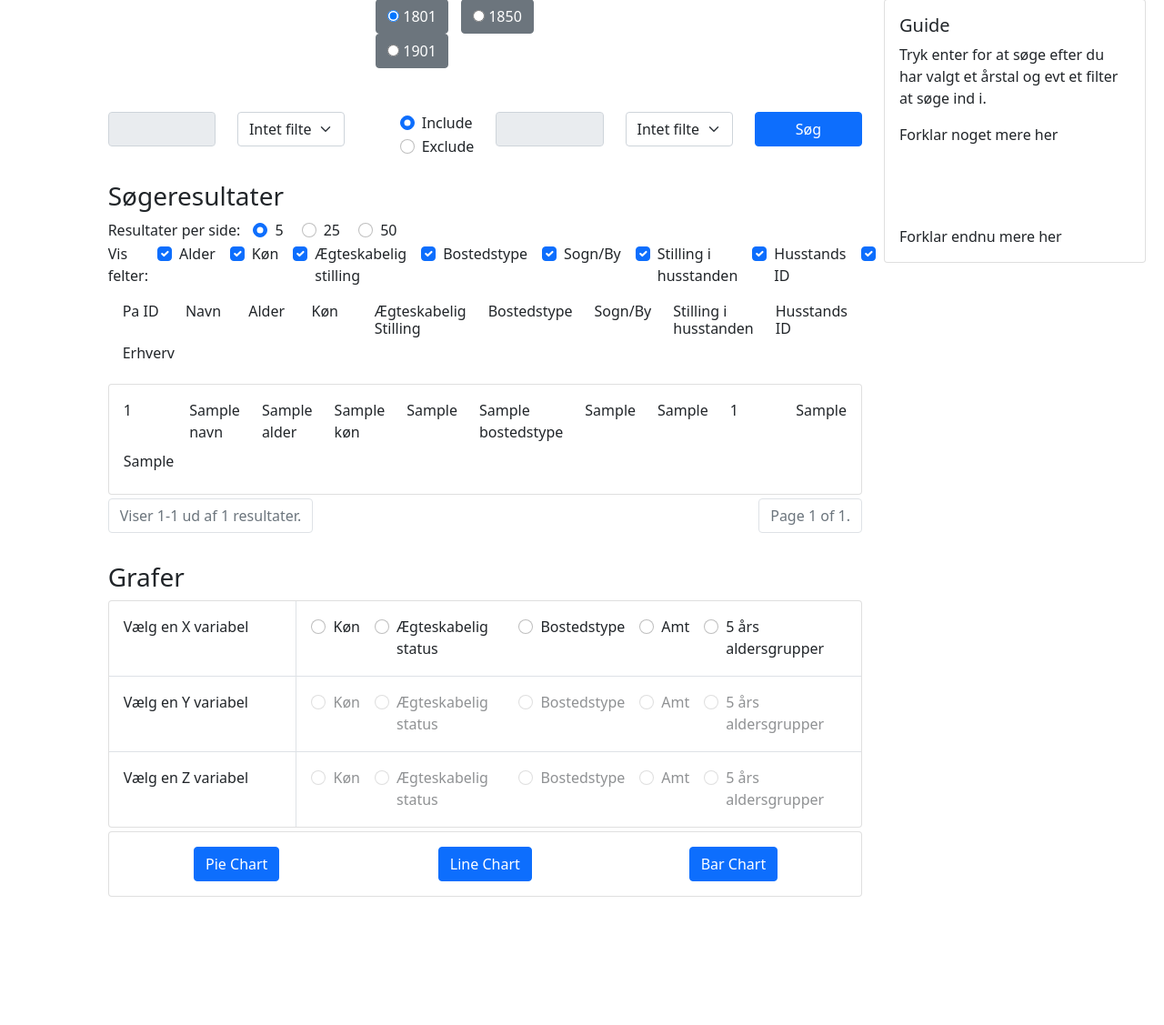
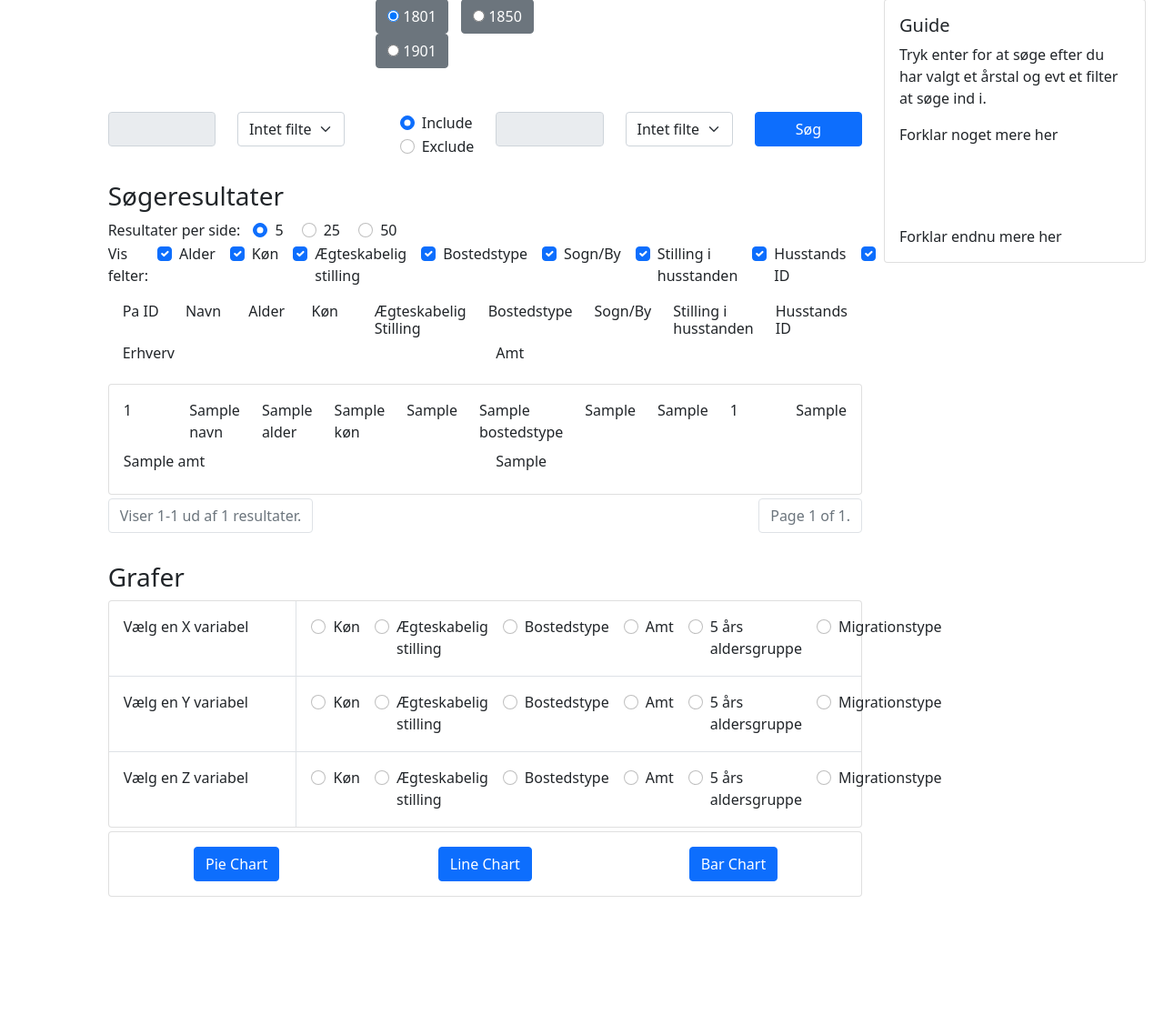
Before and after one commit to DatalogiForAlle/historie, a Django app: template templates/search/search.html in a window 1280 px wide. Shown: the part 73-1200 px from the top of the page at 91% size. Run offline with Django 4.2, Linux system fonts and the light colour scheme; the template is opened without the code that fills it: most values are stand-ins (such as "Sample title", 1, 10 or a date in 2020); parts of the project's set-up code (start-up, migrations or seed data) failed here and were passed over; some libraries are stand-ins or nearby versions.

Commit message:
cleaning up chart interface javacsript

```diff
--- a/data/utils.py
+++ b/data/utils.py
@@ -17,8 +17,8 @@ field_dict = {
     "location": "bostedstype",
     "job_original": "erhverv_original",
     "household_function_std": "stilling_i_husstanden_standardiseret",
+    "migration": "migrant_type",
     # "fødesogn_by_standardiseret",
-    # "migrant": "migrant_type",
 }
 
 
--- /dev/null
+++ b/static/js/chartInterface.js
@@ -0,0 +1,242 @@
+function displayChartVariableChoices(variableName, choices) {
+    // const titleText = `Vælg en ${variableName.toUpperCase()}-variabel.`
+    const gpId = `choose-${variableName}-variable`
+    console.log({gpId: gpId})
+    const grandParent = document.getElementById(gpId)
+    const parent = document.createElement("div")
+    parent.style="display:flex"
+    for (const [choice, title] of Object.entries(choices)) {
+        parent.insertAdjacentHTML("beforeend", `
+        <div class="form-check form-check-inline">
+            <input class="form-check-input" type="radio" name="${variableName}" id="${choice}-${variableName}" value="${choice}">
+            <label class="form-check-label" for="${choice}-${variableName}">${title}</label>
+        </div>
+        `)
+    }
+    grandParent.replaceChildren(parent)
+}
+
+function displayAllChartVariableChoices() {
+    const choices = setChoices()
+    const variables = ["x", "y", "z"]
+    for (const variableName of variables) {
+        displayChartVariableChoices(variableName, choices)
+    }
+}
+
+function setChoices() {
+    const choices = {gender: "Køn", status: "Ægteskabelig stilling", location: "Bostedstype", county: "Amt", five: "5 års aldersgruppe", migration: "Migrationstype"}
+    return choices
+}
+
+function setAllowances(variableNames, choices) {
+    const allowances = {}
+    for (const variableName of variableNames) {
+        let varBooleans = {}
+        for (const [choice, title] of Object.entries(choices)) {
+            varBooleans[choice] = false
+        }
+        allowances[variableName] = varBooleans
+    }
+    return allowances
+}
+
+function updateAllowances(allowances, btn, val) {
+    Object.keys(allowances[btn]).forEach((item) => {
+        if(item != val) {
+            allowances[btn][item] = true
+        }
+        else allowances[btn][item] = false
+    })
+}
+
+
+function updateGraphInput() {
+    updateGraphDisplay()
+
+    // var xAllowances = JSON.parse(sessionStorage.getItem("xAllowances")) || {y: {gender: false, status: false, location: false, county: false, five: false}, z: {gender: false, status: false, location: false, county: false, five: false}}
+    // var yAllowances = JSON.parse(sessionStorage.getItem("yAllowances")) || {z:{gender: false, status: false, location: false, county: false, five: false}}
+
+    const choices = setChoices()
+    // if the allowance objects already exists, we get them, otherwise we create them and set them all to false
+    let xAllowances = JSON.parse(sessionStorage.getItem("xAllowances")) || setAllowances(["y", "z"], choices)
+    let yAllowances = JSON.parse(sessionStorage.getItem("yAllowances")) || setAllowances(["z"], choices)
+
+    // console.log({xEqual: JSON.stringify(xAllowances)===JSON.stringify(xAllowances2)})
+
+
+  //   console.log({xAllows: xAllowances})
+    // when x changes, should affect both y and z
+    $('input[name=x]').on('change', (function() {
+
+        //saving the id of the x button that is checked to recall later
+        sessionStorage.setItem("xID", $(this).prop('id'))
+
+        // the value of the checked button determines what buttons in z and y should be disabled
+        var xVal = $(this).val()
+
+        // updating which y and z buttons should be disabled by choice of x
+        updateAllowances(xAllowances, "y", xVal)
+        updateAllowances(xAllowances, "z", xVal)
+
+
+        // updating button options for y (x's perspective)
+        $('input[name=y]').each(function(){
+
+            yBtn = $(this)
+            // making allowed y button available
+            if (xAllowances.y[yBtn.val()]) {
+                yBtn.prop('disabled', false)
+            }
+            // making disallowed y button disabled and removing potential checkmark
+            else {
+                yBtn.prop('disabled', true)
+            if (yBtn.is(':checked')) {
+                yBtn.prop('checked', false)
+                sessionStorage.removeItem('yID')
+                //update y's z allowances: if y no longer checked, no z buttons are allowed
+                Object.keys(xAllowances.z).forEach(item => {
+                yAllowances.z[item] = false
+                sessionStorage.removeItem('zID')
+            })}
+        }})
+
+        // updating button options for z (x's AND y's perspective)
+        $('input[name=z]').each(function(){
+            zBtn = $(this)
+            // if z-button allowed by both x and y, enable it
+            if (xAllowances.z[zBtn.val()] && yAllowances.z[zBtn.val()]) {
+                zBtn.prop('disabled', false)
+            }
+          // if z-button disallowed by either x or y, disable it and remove potential checkmark
+            else {
+                zBtn.prop('disabled', true)
+                if (zBtn.is(':checked')) {
+                    zBtn.prop('checked', false)
+                    sessionStorage.removeItem('zID')
+                }
+            }
+        })
+
+        //saving the current graph button states
+        sessionStorage.setItem("xAllowances", JSON.stringify(xAllowances))
+        sessionStorage.setItem("yAllowances", JSON.stringify(yAllowances))
+
+        // showing which graphs can be created
+        updateGraphDisplay()
+
+    })) //first on change func ends here
+
+      // when y changes, should only affect z
+    $('input[name=y]').on('change', (function() {
+
+        sessionStorage.setItem("yID", $(this).prop('id'))
+
+        var yVal = $(this).val()
+
+        updateAllowances(yAllowances, "z", yVal)
+
+
+      //   console.log(xAllowances)
+      //   console.log(yAllowances)
+        $('input[name=z]').each(function(){
+            zBtn = $(this)
+            if (xAllowances.z[zBtn.val()] && yAllowances.z[zBtn.val()]) {
+                // console.log("both x and y allow z btn")
+                zBtn.prop('disabled', false)
+            }
+            else {
+                zBtn.prop('disabled', true)
+                if (zBtn.is(':checked')) {
+                    zBtn.prop('checked', false)
+                    sessionStorage.removeItem('zID')
+                }
+            }
+        })
+
+        //saving the updated state of yAllowances
+        sessionStorage.setItem("yAllowances", JSON.stringify(yAllowances))
+
+        // showing which graphs can be created
+        updateGraphDisplay()
+    }))
+
+      // when z changes, should not affect any variable button options
+    $('input[name=z]').on('change', (function() {
+        sessionStorage.setItem("zID", $(this).prop('id'))
+
+        // showing which graphs can be created
+        updateGraphDisplay()
+    }))
+}
+
+  // to recal which graph buttons were selected
+function recallGraphInput() {
+    xID = sessionStorage.getItem("xID")
+    yID = sessionStorage.getItem("yID")
+    zID = sessionStorage.getItem("zID")
+
+    if (xID != null) {
+      document.getElementById(xID).checked=true;
+    }
+    if (yID != null) {
+      document.getElementById(yID).checked=true;
+    }
+    if (zID != null) {
+      document.getElementById(zID).checked=true;
+    }
+}
+
+// to recall which y and z buttons were disabled
+function recallDisabledGraphButtons() {
+    const yBtns = document.querySelectorAll('input[name=y]')
+    const zBtns = document.querySelectorAll('input[name=z]')
+  //   console.log({yBtnsChecked: document.querySelectorAll('input[name=z]:checked').length})
+    const xAllowances = JSON.parse(sessionStorage.getItem("xAllowances"))
+    const yAllowances = JSON.parse(sessionStorage.getItem("yAllowances"))
+  //   console.log("xallow is: ", xAllowances)
+
+
+    if (xAllowances != null) {
+        yBtns.forEach((btn) => {
+            if (!xAllowances['y'][btn.value]) {
+                btn.disabled = true
+                btn.checked = false
+            }
+            else {
+                btn.disabled = false
+            }
+        })
+    }
+
+    if (xAllowances != null && yAllowances != null) {
+        zBtns.forEach((btn) => {
+            if (yAllowances.z[btn.value] && xAllowances.z[btn.value]) {
+                btn.disabled = false
+            }
+            else {
+                btn.disabled = true
+                btn.checked = false
+            }
+        })
+    }
+    updateGraphDisplay()
+}
+
+function updateGraphDisplay() {
+    var isX = $('input[name=x]:checked').length > 0
+    var isY = $('input[name=y]:checked').length > 0
+    var isZ = $('input[name=z]:checked').length > 0
+    // console.log({isY: isY})
+    // console.log({isX: isX})
+
+    if (isX) {
+        $('#line-btn').show()
+        $('#bar-btn').show()
+        if (!isY) {
+            $('#pie-btn').show()
+        } else {
+            $('#pie-btn').hide()
+        }
+    }
+}
--- a/static/js/search.js
+++ b/static/js/search.js
@@ -236,7 +236,7 @@ function displayFieldCheckBoxes(year){
 }
 
 function setFieldsToDisplay(year) {
-    let fieldsToDisplay = { age: "Alder", gender: "Køn", status: "Ægteskabelig stilling", location: "Bostedstype", parish: "Sogn/By", "household-function-std": "Stilling i husstanden", "household-id": "Husstands ID", "job-original": "Erhverv"}
+    let fieldsToDisplay = { age: "Alder", gender: "Køn", status: "Ægteskabelig stilling", location: "Bostedstype", parish: "Sogn/By", "household-function-std": "Stilling i husstanden", "household-id": "Husstands ID", "job-original": "Erhverv", county: "Amt"}
     if (year !== "1801") {
         fieldsToDisplay.migration = "Migranttype"
     }
@@ -401,199 +401,3 @@ function getToolTipList() {
     return new bootstrap.Tooltip(tooltipTriggerEl)
   })
 }
-
-function updateAllowances(allowances, btn, val) {
-  Object.keys(allowances[btn]).forEach((item) => {
-    if(item != val) {
-      allowances[btn][item] = true
-    }
-    else allowances[btn][item] = false
-   })
-}
-
-
-function updateGraphInput() {
-  updateGraphDisplay()
-
-  // if the allowance objects already exists, we get them, otherwise we create them and set them all to false
-  var xAllowances = JSON.parse(sessionStorage.getItem("xAllowances")) || {y: {gender: false, status: false, location: false, county: false, five: false}, z: {gender: false, status: false, location: false, county: false, five: false}}
-  var yAllowances = JSON.parse(sessionStorage.getItem("yAllowances")) || {z:{gender: false, status: false, location: false, county: false, five: false}}
-
-//   console.log({xAllows: xAllowances})
-  // when x changes, should affect both y and z
-  $('input[name=x]').on('change', (function() {
-
-    //saving the id of the x button that is checked to recall later
-    sessionStorage.setItem("xID", $(this).prop('id'))
-
-    // the value of the checked button determines what buttons in z and y should be disabled
-    var xVal = $(this).val()
-
-    // updating which y and z buttons should be disabled by choice of x
-    updateAllowances(xAllowances, "y", xVal)
-    updateAllowances(xAllowances, "z", xVal)
-
-
-    // updating button options for y (x's perspective)
-    $('input[name=y]').each(function(){
-
-      yBtn = $(this)
-      // making allowed y button available
-      if (xAllowances.y[yBtn.val()]) {
-        yBtn.prop('disabled', false)
-      }
-      // making disallowed y button disabled and removing potential checkmark
-      else {
-        yBtn.prop('disabled', true)
-        if (yBtn.is(':checked')) {
-          yBtn.prop('checked', false)
-          sessionStorage.removeItem('yID')
-          //update y's z allowances: if y no longer checked, no z buttons are allowed
-          Object.keys(xAllowances.z).forEach(item => {
-            yAllowances.z[item] = false
-          sessionStorage.removeItem('zID')
-        })}
-      }})
-
-      // updating button options for z (x's AND y's perspective)
-      $('input[name=z]').each(function(){
-        zBtn = $(this)
-        // if z-button allowed by both x and y, enable it
-        if (xAllowances.z[zBtn.val()] && yAllowances.z[zBtn.val()]) {
-          zBtn.prop('disabled', false)
-        }
-        // if z-button disallowed by either x or y, disable it and remove potential checkmark
-        else {
-          zBtn.prop('disabled', true)
-          if (zBtn.is(':checked')) {
-            zBtn.prop('checked', false)
-            sessionStorage.removeItem('zID')
-          }
-
-        }
-      })
-
-      //saving the current graph button states
-      sessionStorage.setItem("xAllowances", JSON.stringify(xAllowances))
-      sessionStorage.setItem("yAllowances", JSON.stringify(yAllowances))
-
-      // showing which graphs can be created
-      updateGraphDisplay()
-
-    })) //first on change func ends here
-
-    // when y changes, should only affect z
-    $('input[name=y]').on('change', (function() {
-
-
-      sessionStorage.setItem("yID", $(this).prop('id'))
-
-      var yVal = $(this).val()
-
-      updateAllowances(yAllowances, "z", yVal)
-
-
-    //   console.log(xAllowances)
-    //   console.log(yAllowances)
-      $('input[name=z]').each(function(){
-        zBtn = $(this)
-      if (xAllowances.z[zBtn.val()] && yAllowances.z[zBtn.val()]) {
-        // console.log("both x and y allow z btn")
-        zBtn.prop('disabled', false)
-      }
-      else {
-        zBtn.prop('disabled', true)
-        if (zBtn.is(':checked')) {
-          zBtn.prop('checked', false)
-          sessionStorage.removeItem('zID')
-        }
-      }
-
-      })
-
-      //saving the updated state of yAllowances
-      sessionStorage.setItem("yAllowances", JSON.stringify(yAllowances))
-
-      // showing which graphs can be created
-      updateGraphDisplay()
-    }))
-
-    // when z changes, should not affect any variable button options
-    $('input[name=z]').on('change', (function() {
-      sessionStorage.setItem("zID", $(this).prop('id'))
-
-      // showing which graphs can be created
-      updateGraphDisplay()
-    }))
-  }
-
-// to recal which graph buttons were selected
-function recallGraphInput() {
-  xID = sessionStorage.getItem("xID")
-  yID = sessionStorage.getItem("yID")
-  zID = sessionStorage.getItem("zID")
-
-  if (xID != null) {
-    document.getElementById(xID).checked=true;
-  }
-  if (yID != null) {
-    document.getElementById(yID).checked=true;
-  }
-  if (zID != null) {
-    document.getElementById(zID).checked=true;
-  }}
-
-// to recall which y and z buttons were disabled
-function recallDisabledGraphButtons() {
-  const yBtns = document.querySelectorAll('input[name=y]')
-  const zBtns = document.querySelectorAll('input[name=z]')
-//   console.log({yBtnsChecked: document.querySelectorAll('input[name=z]:checked').length})
-  const xAllowances = JSON.parse(sessionStorage.getItem("xAllowances"))
-  const yAllowances = JSON.parse(sessionStorage.getItem("yAllowances"))
-//   console.log("xallow is: ", xAllowances)
-
-
-  if (xAllowances != null) {
-    yBtns.forEach((btn) => {
-      if (!xAllowances['y'][btn.value]) {
-        btn.disabled = true
-        btn.checked = false
-      }
-      else {
-        btn.disabled = false
-      }
-    })
-  }
-
-  if (xAllowances != null && yAllowances != null) {
-    zBtns.forEach((btn) => {
-      if (yAllowances.z[btn.value] && xAllowances.z[btn.value]) {
-        btn.disabled = false
-      }
-      else {
-        btn.disabled = true
-        btn.checked = false
-      }
-    })}
-
-
-  updateGraphDisplay()
-}
-
-function updateGraphDisplay() {
-    var isX = $('input[name=x]:checked').length > 0
-    var isY = $('input[name=y]:checked').length > 0
-    var isZ = $('input[name=z]:checked').length > 0
-    // console.log({isY: isY})
-    // console.log({isX: isX})
-
-    if (isX) {
-        $('#line-btn').show()
-        $('#bar-btn').show()
-        if (!isY) {
-            $('#pie-btn').show()
-        } else {
-        $('#pie-btn').hide()
-        }
-    }
-}
--- a/templates/search/chart_variables.html
+++ b/templates/search/chart_variables.html
@@ -10,21 +10,21 @@
             </div>
         </div>
         <div class="col-9">
-            <div class="card-body">
-                <div style="display:flex">
-                    <div class="form-check form-check-inline">
+            <div class="card-body" id="choose-x-variable">
+                <!-- <div style="display:flex"> -->
+                    <!-- <div class="form-check form-check-inline">
                         <input class="form-check-input" type="radio" name="x" id="gender-x" value="gender">
                         <label class="form-check-label" for="gender-x">Køn</label>
                     </div>
                     <div class="form-check form-check-inline">
                         <input class="form-check-input" type="radio" name="x" id="status-x" value="status">
                         <label class="form-check-label" for="status-x">Ægteskabelig status</label>
-                    </div>
+                    </div> -->
                     <!-- <div class="form-check form-check-inline">
                         <input class="form-check-input" type="radio" name="x" id="migrant-x" value="migrant">
                         <label class="form-check-label" for="migrant">Migranttype</label>
                     </div> -->
-                    <div class="form-check form-check-inline">
+                    <!-- <div class="form-check form-check-inline">
                         <input class="form-check-input" type="radio" name="x" id="location-x" value="location">
                         <label class="form-check-label" for="location-x">Bostedstype</label>
                     </div>
@@ -36,7 +36,7 @@
                         <input class="form-check-input" type="radio" name="x" id="five-x" value="five">
                         <label class="form-check-label" for="five-x">5 års aldersgrupper</label>
                     </div>
-                </div>
+                </div> -->
             </div>
         </div>
     </div>
@@ -48,8 +48,8 @@
             </div>
         </div>
         <div class="col-9">
-            <div class="card-body">
-                <div style="display:flex">
+            <div class="card-body" id="choose-y-variable">
+                <!-- <div style="display:flex">
                     <div class="form-check form-check-inline">
                         <input class="form-check-input" type="radio" name="y" id="gender-y" value="gender" disabled>
                         <label class="form-check-label" for="gender-y">Køn</label>
@@ -57,12 +57,12 @@
                     <div class="form-check form-check-inline">
                         <input class="form-check-input" type="radio" name="y" id="status-y" value="status" disabled>
                         <label class="form-check-label" for="status-y">Ægteskabelig status</label>
-                    </div>
+                    </div> -->
                     <!-- <div class="form-check form-check-inline">
                         <input class="form-check-input" type="radio" name="y" id="migrant-y" value="migrant" disabled>
                         <label class="form-check-label" for="migrant-y">Migranttype</label>
                     </div> -->
-                    <div class="form-check form-check-inline">
+                    <!-- <div class="form-check form-check-inline">
                         <input class="form-check-input" type="radio" name="y" id="location-y" value="location" disabled>
                         <label class="form-check-label" for="location-y">Bostedstype</label>
                     </div>
@@ -76,7 +76,7 @@
                         value="five" disabled>
                         <label class="form-check-label" for="five-y">5 års aldersgrupper</label>
                     </div>
-                </div>
+                </div> -->
             </div>
         </div>
     </div>
@@ -88,8 +88,8 @@
             </div>
         </div>
         <div class="col-9">
-            <div class="card-body">
-            <div style="display:flex">
+            <div class="card-body" id="choose-z-variable">
+            <!-- <div style="display:flex">
                 <div class="form-check form-check-inline">
                     <input class="form-check-input" type="radio" name="z" id="gender-z" value="gender" disabled>
                     <label class="form-check-label" for="gender-z">Køn</label>
@@ -97,12 +97,12 @@
                 <div class="form-check form-check-inline">
                     <input class="form-check-input" type="radio" name="z" id="status-z" value="status" disabled>
                     <label class="form-check-label" for="status-z">Ægteskabelig status</label>
-                </div>
+                </div> -->
                 <!-- <div class="form-check form-check-inline">
                     <input class="form-check-input" type="radio" name="z" id="migrant-z" value="migrant" disabled>
                     <label class="form-check-label" for="migrant-z">Migranttype</label>
                 </div> -->
-                <div class="form-check form-check-inline">
+                <!-- <div class="form-check form-check-inline">
                 <input class="form-check-input" type="radio" name="z" id="location-z" value="location" disabled>
                 <label class="form-check-label" for="location-z">Bostedstype</label>
                 </div>
@@ -116,7 +116,7 @@
                     value="five" disabled>
                     <label class="form-check-label" for="five-z">5 års aldersgrupper</label>
                 </div>
-            </div>
+            </div> -->
         </div>
     </div>
     <!-- find out why the guide placement is whack without this seemingly redundant div end tag -->
--- a/templates/search/search.html
+++ b/templates/search/search.html
@@ -11,6 +11,7 @@
 {% block content %}
 
 <script src="{% static 'js/search.js' %}"></script>
+<script src="{% static 'js/chartInterface.js' %}"></script>
 <script src="{% static 'js/myCharts.js' %}"></script>
 <script src="https://cdn.jsdelivr.net/npm/chart.js"></script>
 
@@ -51,6 +52,9 @@
 
                 <!-- chart interface starts here-->
                 {% include "search/chart_variables.html" %}
+                <script>
+                    displayAllChartVariableChoices()
+                </script>
 
                 <!-- buttons for choosing a chart type -->
                 {% include "search/chart_type_buttons.html" %}
--- a/templates/search/search_results.html
+++ b/templates/search/search_results.html
@@ -15,6 +15,7 @@
             <h6 class="card-title col-sm" name="show-household-function-std">Stilling i husstanden</h6>
             <h6 class="card-title col-sm" name="show-household-id">Husstands ID</h6>
             <h6 class="card-title col-sm" name="show-job-original">Erhverv</h6>
+            <h6 class="card-title col-sm" name="show-county">Amt</h6>
             <h6 class="card-title col-sm" name="show-migration" style="display:none">Migranttype</h6>
           </div>
         </div>
@@ -33,6 +34,7 @@
                 <p class="card-title col-sm" name="show-household-function-std">{{ item.stilling_i_husstanden_standardiseret }}</p>
                 <p class="card-title col-sm" name="show-household-id">{{ item.husstands_id }}</p>
                 <p class="card-title col-sm" name="show-job-original">{{ item.erhverv_original }}</p>
+                <p class="card-title col-sm" name="show-county">{{ item.amt }}</p>
                 {% if year != "1801" %}
                   <p class="card-title col-sm" name="show-migration">{{ item.migrant_type }}</p>
                 {% endif %}
```
